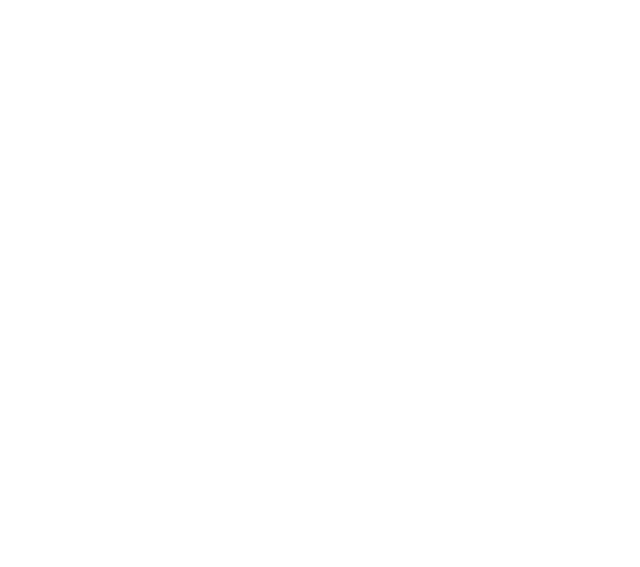
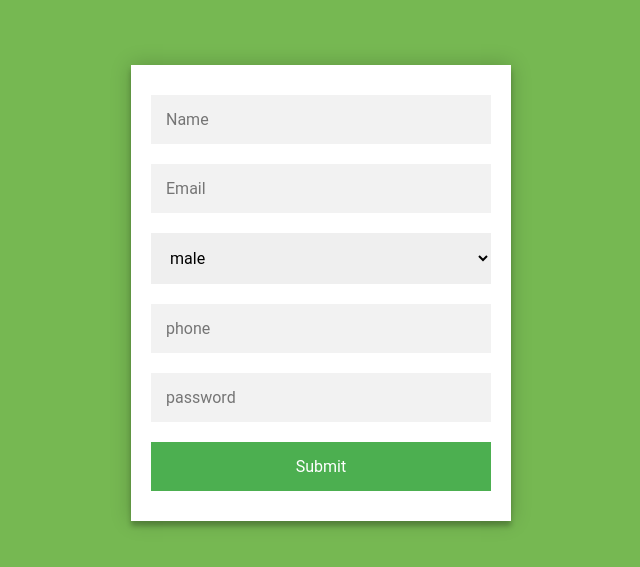
Before and after one commit to arun436/React-will-you-be-my-valentine---Signup-Form, a React app: page / in a window 1280 px wide. Shown: the part 115-682 px from the top of the page, without its empty margins (319-959 px from the left). Built offline with nearby package versions, Linux system fonts and the light colour scheme.

Commit message:
Made Signup Form

```diff
--- a/src/components/App.js
+++ b/src/components/App.js
@@ -1,9 +1,73 @@
-import React, {Component, useState} from "react";
+import React, { Component, useState } from "react";
 import '../styles/App.css';
 
 const App = () => {
+  const [values,setValues] = useState({
+    name: "",
+    email: "",
+    gender: "male",
+    phonenumber: "",
+    password: "",
+  });
+  const [submitted,setSubmitted] = useState(false);
+  const [valid,setValid] = useState(false);
+
+  const handleNameInputChange = (event) => {
+    setValues({...values,name: event.target.value});
+  };
+
+  const handleEmailInputChange = (event) => {
+    setValues({...values,email: event.target.value});
+  };
+
+  const handleGenderInputChange = (event) => {
+    setValues({...values,gender: event.target.value});
+  };
+
+  const handlePhoneNumberInputChange = (event) => {
+    setValues({...values,phonenumber: event.target.value});
+  };
+
+  const handlePasswordInputChange = (event) => {
+    setValues({...values,password: event.target.value});
+  };
+
+  const handleSubmit = (event) => {
+    event.preventDefault();
+    if(values.name && values.email && values.email && values.phonenumber && values.password)
+    {
+      setValid(true);
+    }
+    setSubmitted(true);
+  }
   return (
-    <div id="main"></div>
+    <div id="main">
+      <form id="register-form" onSubmit={handleSubmit}>
+        {submitted && valid ? <div className="success-message">Hello {values.email.split('@')[0]}</div> : null}
+        <input data-testid='name' className="form-field" onChange={handleNameInputChange}
+        value={values.name}
+        type="text"
+        placeholder="Name"
+        name="Name">
+        </input>
+        {submitted && !values.name ? <span>Name Error</span> : null}
+        <input data-testid='email' className="form-field" value={values.email} onChange={handleEmailInputChange}
+        type="email"
+        placeholder="Email"
+        name="email">
+        </input>
+        {submitted && !values.email ? <span>Email Error</span> : null}
+        <select data-testid='gender' className="form-field" value={values.gender} onChange={handleGenderInputChange}>
+            <option defaultValue="male">male</option>
+            <option value="female">female</option>
+        </select>
+        <input data-testid='phoneNumber' className="form-field" value={values.phonenumber} onChange={handlePhoneNumberInputChange} placeholder="phone"></input>
+        {submitted && !values.phonenumber ? <span>Phone Number Error</span> : null}
+        <input data-testid='password' type='password' className="form-field" value={values.password} onChange={handlePasswordInputChange} placeholder="password"></input>
+        {submitted && !values.password ? <span>Password Error</span> : null}
+        <button data-testid='submit' className="form-field" id="submit" placeholder="Submit">Submit</button>
+      </form>
+    </div>
   )
 }
 
--- a/src/styles/App.css
+++ b/src/styles/App.css
@@ -2,6 +2,20 @@ h1 {
     color: #27aedb;
     text-align: center;
     }
+body{
+    display: flex;
+    align-items: center;
+    justify-content: center;
+    min-height: 100vh;
+    background: #76b852;
+}
+#main{
+    width: 360px;
+    background-color: white;
+    margin: auto;
+    box-shadow: 0 0 20px 0 rgba(0, 0, 0, 0.2), 0 5px 5px 0 rgba(0, 0, 0, 0.24);
+    padding: 10px;
+  }
 
 
 button{
@@ -10,3 +24,39 @@ button{
     justify-content: center;
     align-items: center;
 }
+#register-form{
+    display: flex;
+    flex-direction: column;
+    justify-content: space-evenly;
+    padding: 10px;
+}
+.form-field{
+    margin: 10px 0 10px 0;
+    padding: 15px;
+    font-size: 16px;
+    border: 0;
+    font-family: "Roboto", sans-serif;
+}
+input{
+    background: #f2f2f2;
+}
+#submit{
+    margin: 10px 0 10px 0;
+    padding: 15px;
+    font-size: 16px;
+    background: #4caf50;
+    color: white;
+    cursor: pointer;
+}
+span {
+    font-family: "Roboto", sans-serif;
+    font-size: 14px;
+    color: red;
+    margin-bottom: 15px;
+}
+.success-message{
+    font-family: "Roboto", sans-serif;
+    background-color: #3f89f8;
+    padding: 15px;
+    color: white;
+}
```
